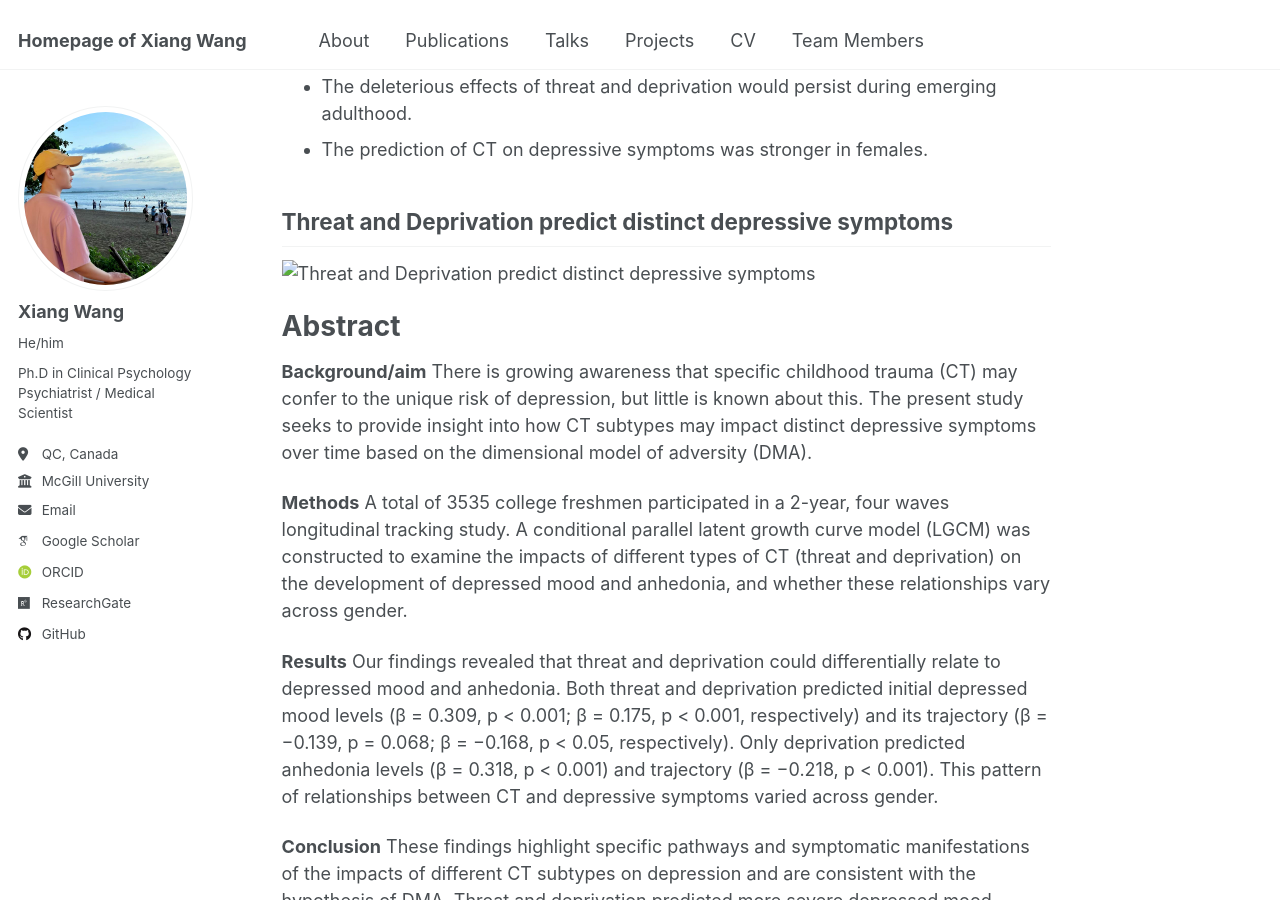
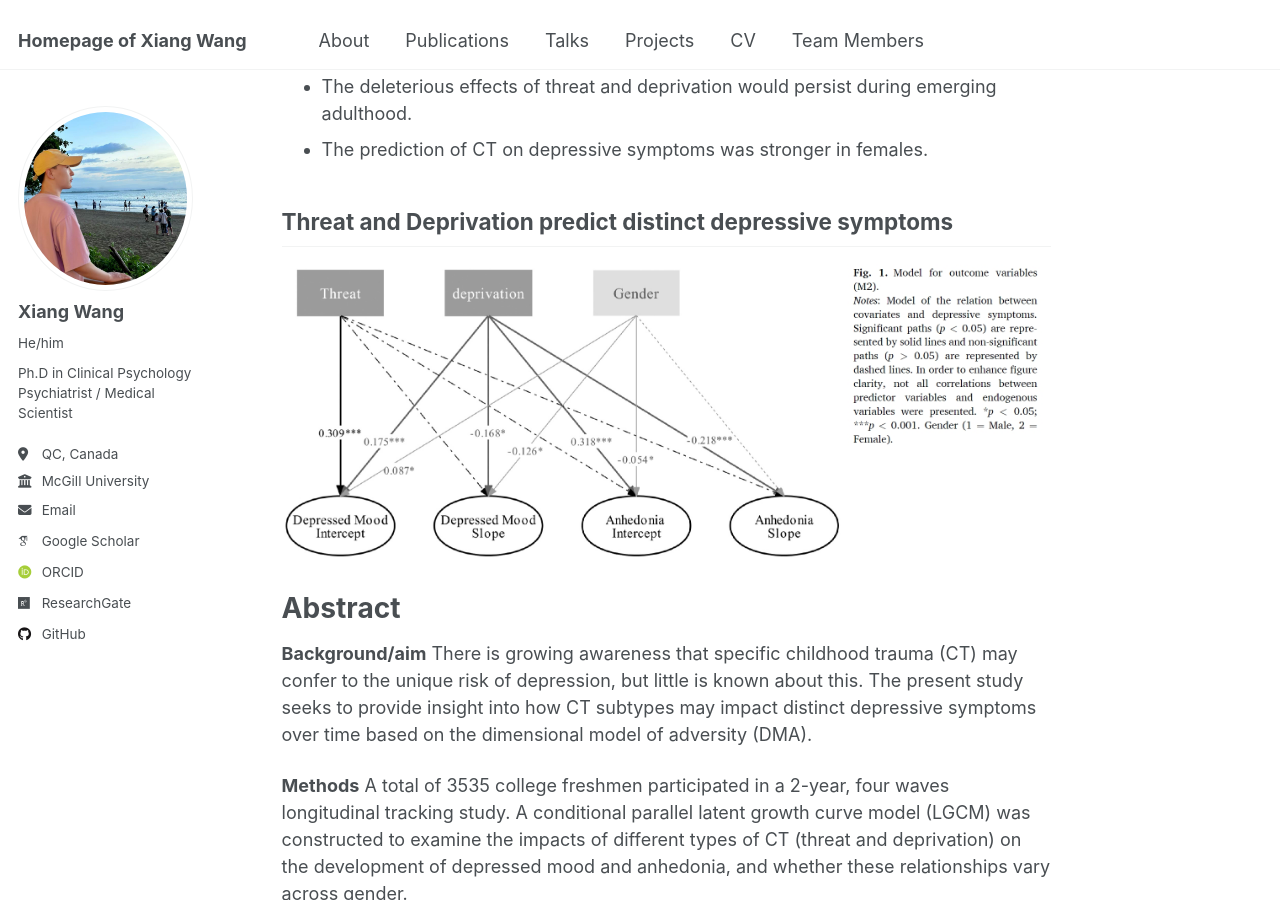
Before and after one commit to Xiang-Wangs/xiang-wangs.github.io, a Jekyll site: the page built from _publications/20220924_Childhood_experiences_of_threat_and_deprivation_predict_distinct_depressive_symptoms.md, in a window 1280 px wide and 900 px high, scrolled down 346 px. Built offline with Jekyll 4.4.1, drawn with Linux system fonts in a browser that asks for light colours; some web fonts are replaced.

Commit message:
Update 20220924_Childhood_experiences_of_threat_and_deprivation_predict_distinct_depressive_symptoms.md

```diff
--- a/_publications/20220924_Childhood_experiences_of_threat_and_deprivation_predict_distinct_depressive_symptoms.md
+++ b/_publications/20220924_Childhood_experiences_of_threat_and_deprivation_predict_distinct_depressive_symptoms.md
@@ -22,7 +22,7 @@ Highlights
 
 Threat and Deprivation predict distinct depressive symptoms
 ------
-![Threat and Deprivation predict distinct depressive symptoms](/images/articles/LGCM_Figure.jpg)
+![Threat and Deprivation predict distinct depressive symptoms](/images/publications/LGCM_Figure.jpg)
 
 
 Abstract
```
